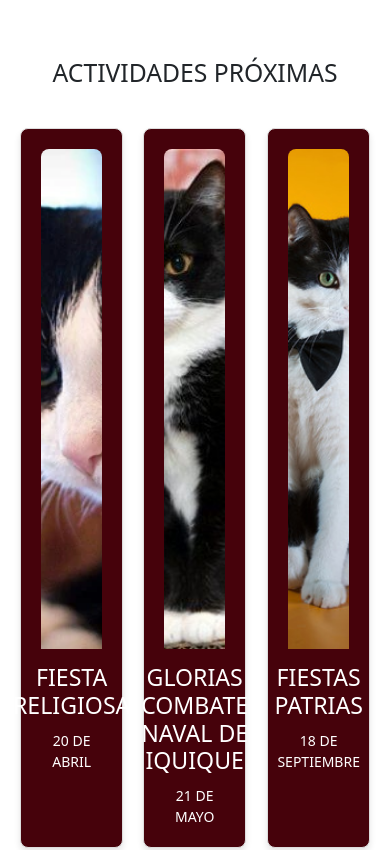
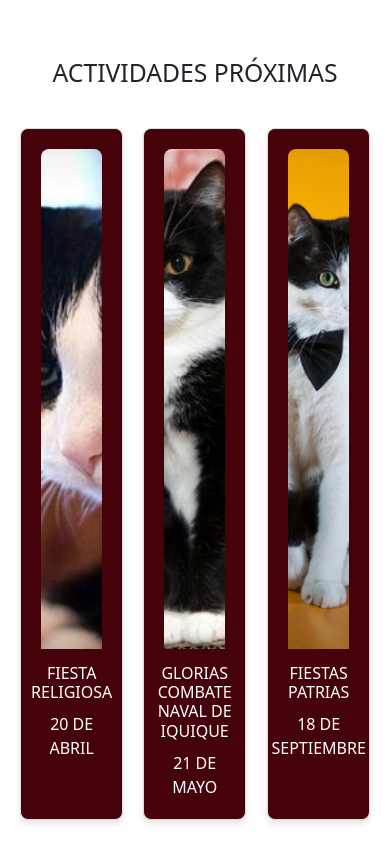
Before and after one commit to rolivares98/proyectocoder, a plain HTML site: page index.html in a window 390 px wide. Shown: the part 980-1830 px from the top of the page. Drawn offline with nearby package versions, Linux system fonts and the light colour scheme; files whose address does not match are found by name.

Commit message:
modificacion de las cards

```diff
--- a/scss/components/_cards.scss
+++ b/scss/components/_cards.scss
@@ -20,7 +20,7 @@
             width: calc(33.333% - 20px);
             box-sizing: border-box;
             text-align: center;
-            transition: transform 0.3s, box-shadow 0.3s;
+            transition: transform 0.5s, box-shadow 0.5s;
             display: flex;
             flex-direction: column;
             align-items: center;
@@ -37,7 +37,7 @@
             }
 
             &:hover {
-                transform: translateY(-10px);
+                transform: translateY(-20px);
                 box-shadow: $box-shadow;
             }
             img {
@@ -59,14 +59,23 @@
     }
 }
 
-
+//dos columnas para pantallas medianas
 @media (max-width: 768px) {
     .card {
         width: calc(50% - 20px);
     }
 }
+//una columna pantalla pequeña y margen entre cards
 @media (max-width: 480px) {
-    .card {
+    .card-container .card {
         width: calc(100% - 20px);
+        margin-bottom: 20px;
+    }
+    .card img {
+        height: auto;
+    }
+    .card h3, .card p {
+        font-size: $font-size-base;
+        text-align: center;
     }
 }
```
Also changed, not shown: css/style.css, 1 other file.
